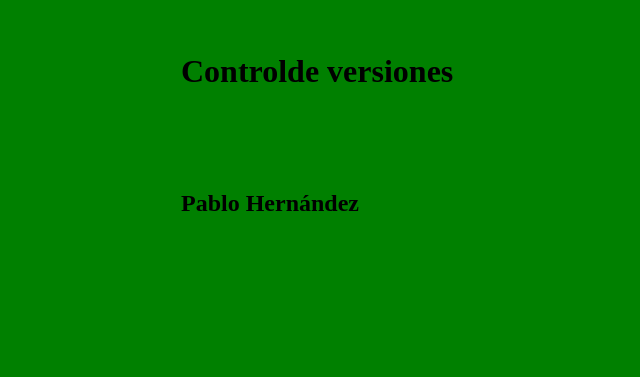
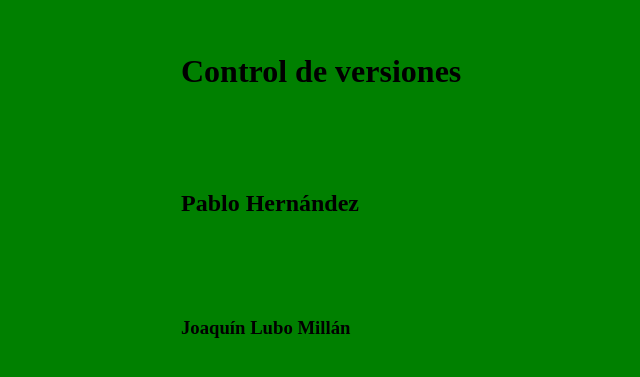
Before and after one commit to yukikreczmer/TP_SO_I4_Equipo104, a plain HTML site: page index.html in a window 1280 px wide. Shown: the part 147-524 px from the top of the page, without its empty margins (119-759 px from the left). Drawn offline with Linux system fonts and the light colour scheme.

Commit message:
sumado h3 alfa

```diff
--- a/index.html
+++ b/index.html
@@ -7,7 +7,8 @@
 		<link rel="stylesheet" type="text/css" href="estilo.css">
 	</head>
 <body>
-	<h1>Controlde versiones</h1>
+	<h1>Control de versiones</h1>
 	<h2>Pablo Hernández</h2>
+	<h3>Joaquín Lubo Millán</h3>
 </body>
 </html>
```
